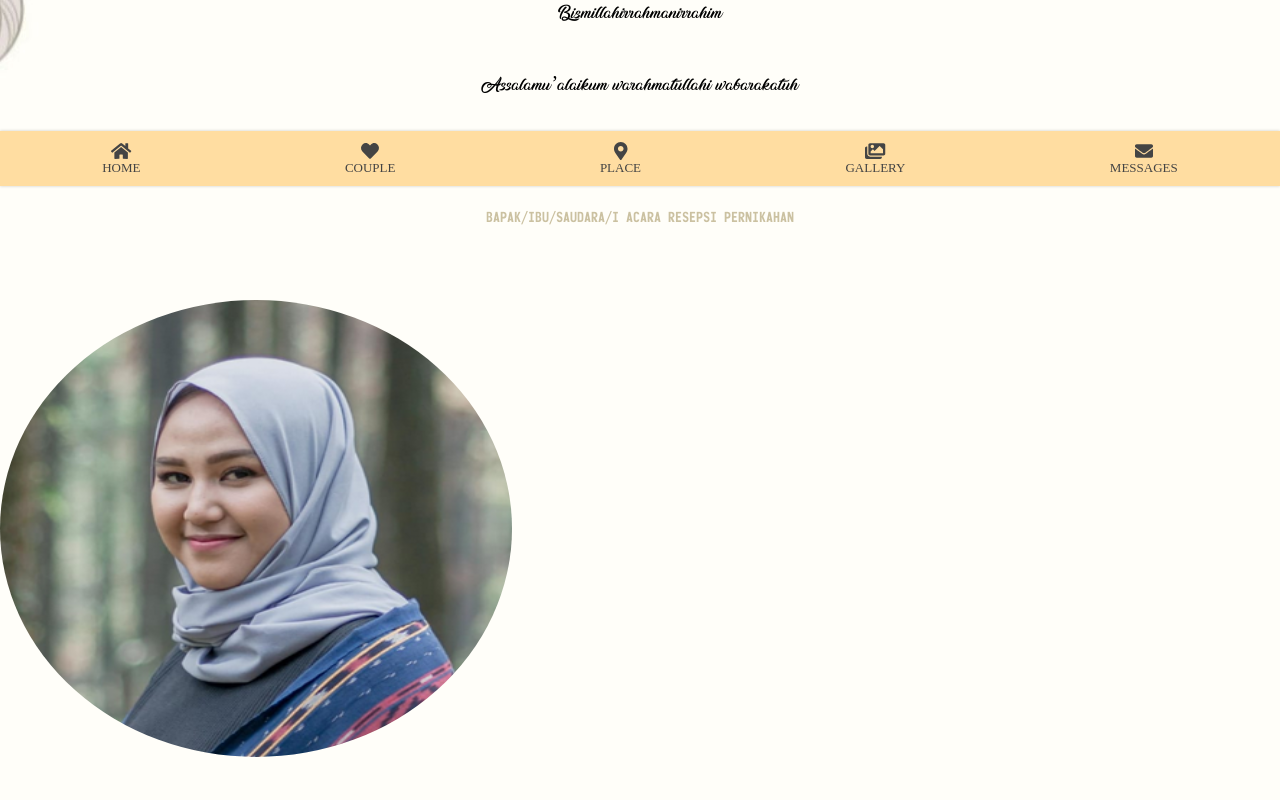
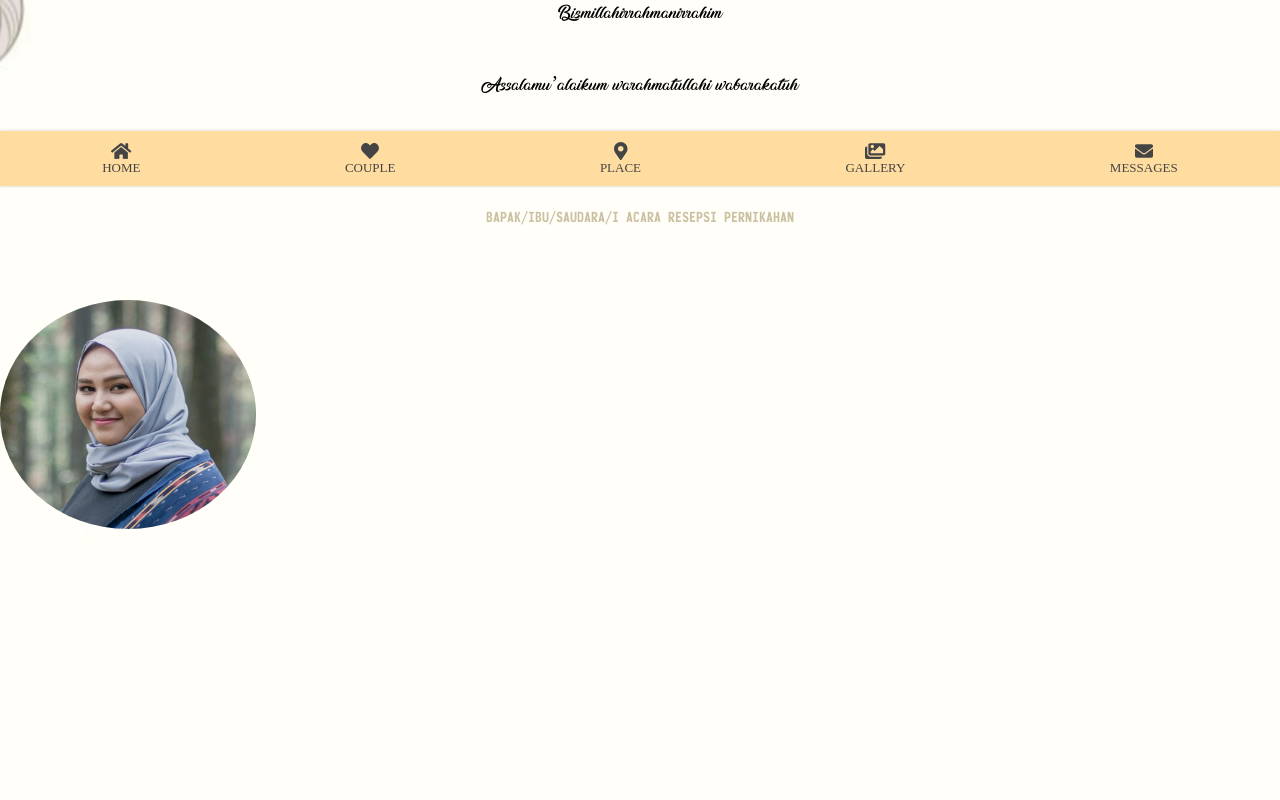
Before and after one commit to bembengggg/weddingbambangdinda, a React (Create React App) app: page /Couple in a window 1280 px wide. Shown: the part 614-1414 px from the top of the page. Built offline with nearby package versions, Linux system fonts and the light colour scheme; a web font is replaced by a local one.

Commit message:
text label

```diff
--- a/src/Component/Couple/Couple.css
+++ b/src/Component/Couple/Couple.css
@@ -107,8 +107,8 @@
 }
 
 .wrappingimg{
-    width: 40%;
-    height: 20%;
+    width: 20%;
+    height: 10%;
     position: absolute;
     top: 40%;
     border-radius: 50%;
```
